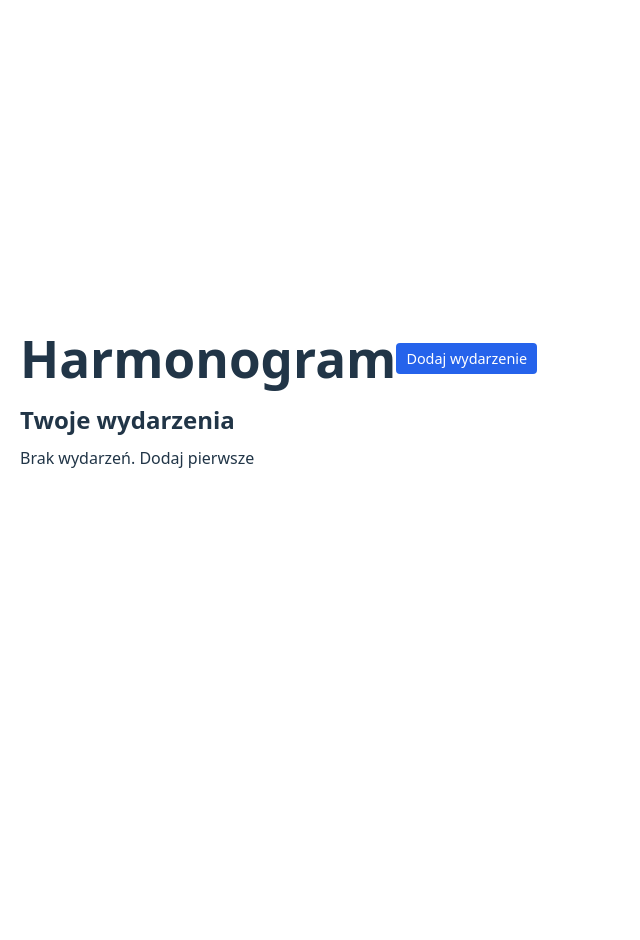
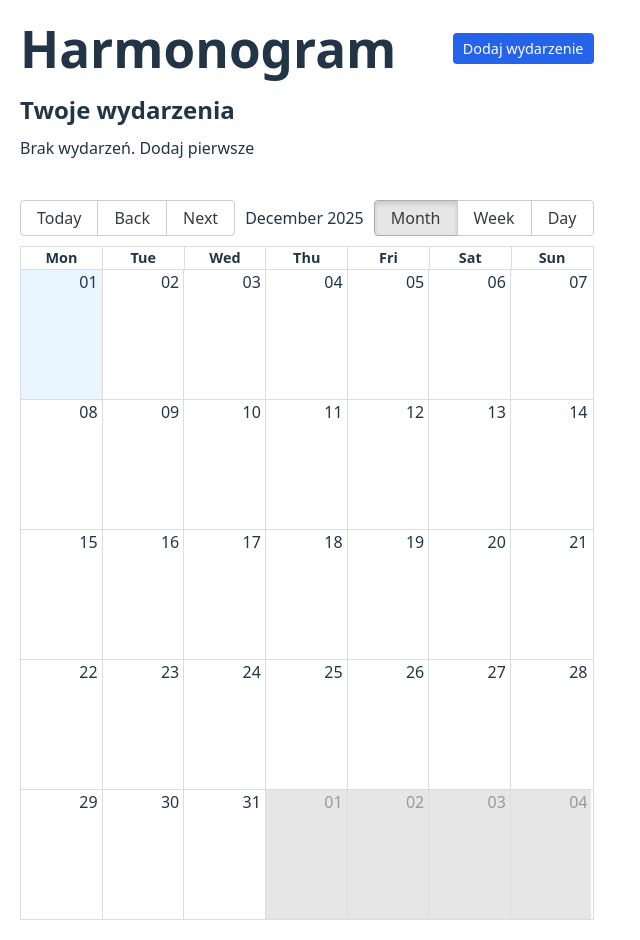
Before and after one commit to jakubgozlinskicc/SchedulePrototype, a React (Vite) app in the folder schedule-prototype/: page / in a window 1280 px wide. Shown: the whole page, without its empty margins (0-640 px from the left). Before the commit the page ends 800 px from the top, so only its background shows below. Built offline with nearby package versions, Linux system fonts and the light colour scheme.

Commit message:
Simple calendar with db events added

```diff
--- a/schedule-prototype/package.json
+++ b/schedule-prototype/package.json
@@ -10,8 +10,11 @@
     "preview": "vite preview"
   },
   "dependencies": {
+    "@types/react-big-calendar": "^1.16.3",
+    "date-fns": "^4.1.0",
     "dexie": "^4.2.1",
     "react": "^19.2.0",
+    "react-big-calendar": "^1.19.4",
     "react-dom": "^19.2.0"
   },
   "devDependencies": {
--- a/schedule-prototype/src/App.css
+++ b/schedule-prototype/src/App.css
@@ -1,59 +1 @@
-/* Kontener główny */
-.app-container {
-  max-width: 480px;
-  margin: 40px auto;
-  padding: 16px;
-  font-family: system-ui, sans-serif;
-}
-
-/* Formularz dodawania */
-.todo-form {
-  display: flex;
-  gap: 8px;
-  margin-top: 16px;
-}
-
-.todo-input {
-  flex: 1;
-  padding: 8px;
-}
-
-/* Lista */
-.todo-list {
-  list-style: none;
-  padding: 0;
-  margin-top: 24px;
-}
-
-/* Element listy */
-.todo-item {
-  display: flex;
-  align-items: center;
-  justify-content: space-between;
-  padding: 8px 0;
-  border-bottom: 1px solid #eee;
-}
-
-/* Checkbox + tekst */
-.todo-label {
-  display: flex;
-  align-items: center;
-  gap: 8px;
-}
-
-/* Tekst wykonanych zadań */
-.todo-text-done {
-  text-decoration: line-through;
-  opacity: 0.6;
-}
-
-.todo-text {
-  text-decoration: none;
-  opacity: 1;
-}
-
-/* Przycisk usuwania */
-.delete-btn {
-  margin-left: 8px;
-  cursor: pointer;
-}
+@import "react-big-calendar/lib/css/react-big-calendar.css";
--- a/schedule-prototype/src/App.tsx
+++ b/schedule-prototype/src/App.tsx
@@ -1,10 +1,12 @@
 import "./App.css";
 import SchedulePage from "./pages/schedulePage/schedulePage";
+import CalendarPage from "./pages/calendarPage/calendarPage";
 
 function App() {
   return (
     <>
       <SchedulePage />
+      <CalendarPage />
     </>
   );
 }
--- a/schedule-prototype/src/components/eventModal.tsx
+++ b/schedule-prototype/src/components/eventModal.tsx
@@ -8,9 +8,7 @@ interface EventModalProps {
   isOpen: boolean;
   editingEventId: number | null;
   eventData: EventData;
-  onChange: (
-    e: ChangeEvent<HTMLInputElement | HTMLTextAreaElement | HTMLSelectElement>
-  ) => void;
+  onChange: (e: ChangeEvent<HTMLInputElement | HTMLTextAreaElement>) => void;
   onClose: () => void;
   onSubmit: (e: FormEvent) => void;
 }
--- /dev/null
+++ b/schedule-prototype/src/pages/calendarPage/calendarPage.tsx
@@ -0,0 +1,22 @@
+import { Calendar, Views } from "react-big-calendar";
+import { localizer } from "../../utils/calendarLocalizer";
+import { useEvents } from "../../hooks/useEvents";
+
+function CalendarPage() {
+  const { events } = useEvents();
+
+  return (
+    <div style={{ height: "90vh", padding: 20 }}>
+      <Calendar
+        localizer={localizer}
+        events={events}
+        startAccessor="start"
+        endAccessor="end"
+        views={[Views.MONTH, Views.WEEK, Views.DAY]}
+        selectable
+      />
+    </div>
+  );
+}
+
+export default CalendarPage;
--- a/schedule-prototype/src/pages/schedulePage/schedulePage.tsx
+++ b/schedule-prototype/src/pages/schedulePage/schedulePage.tsx
@@ -28,7 +28,7 @@ function SchedulePage() {
   };
 
   const handleChange = (
-    e: ChangeEvent<HTMLInputElement | HTMLTextAreaElement | HTMLSelectElement>
+    e: ChangeEvent<HTMLInputElement | HTMLTextAreaElement>
   ) => {
     const { name, value } = e.target;
 
--- /dev/null
+++ b/schedule-prototype/src/utils/calendarLocalizer.ts
@@ -0,0 +1,15 @@
+import { dateFnsLocalizer } from "react-big-calendar";
+import { parse, format, startOfWeek, getDay } from "date-fns";
+import { pl } from "date-fns/locale";
+
+const locales = {
+  pl: pl,
+};
+
+export const localizer = dateFnsLocalizer({
+  format,
+  parse,
+  startOfWeek: () => startOfWeek(new Date(), { weekStartsOn: 1 }),
+  getDay,
+  locales,
+});
```
Also changed, not shown: 1 other file (tests, documents, lock files or other folders).
